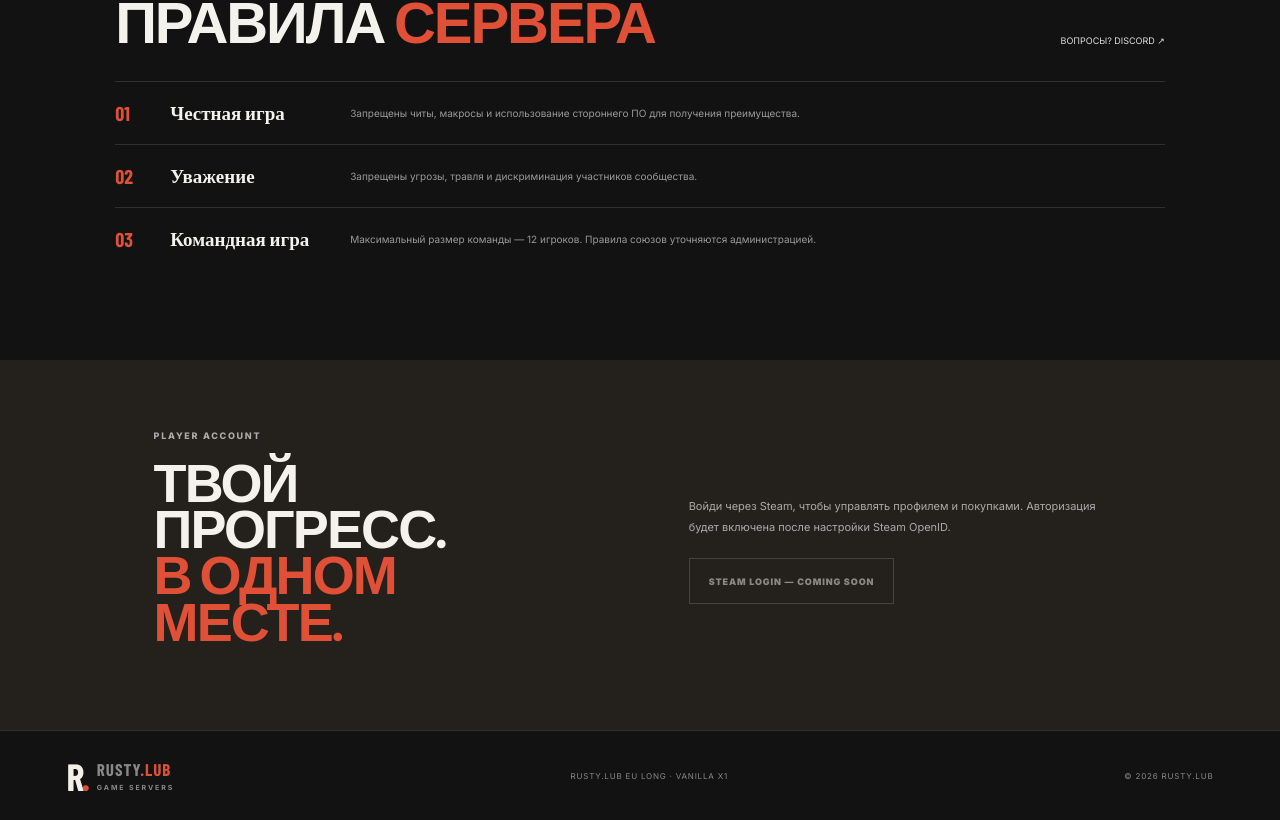
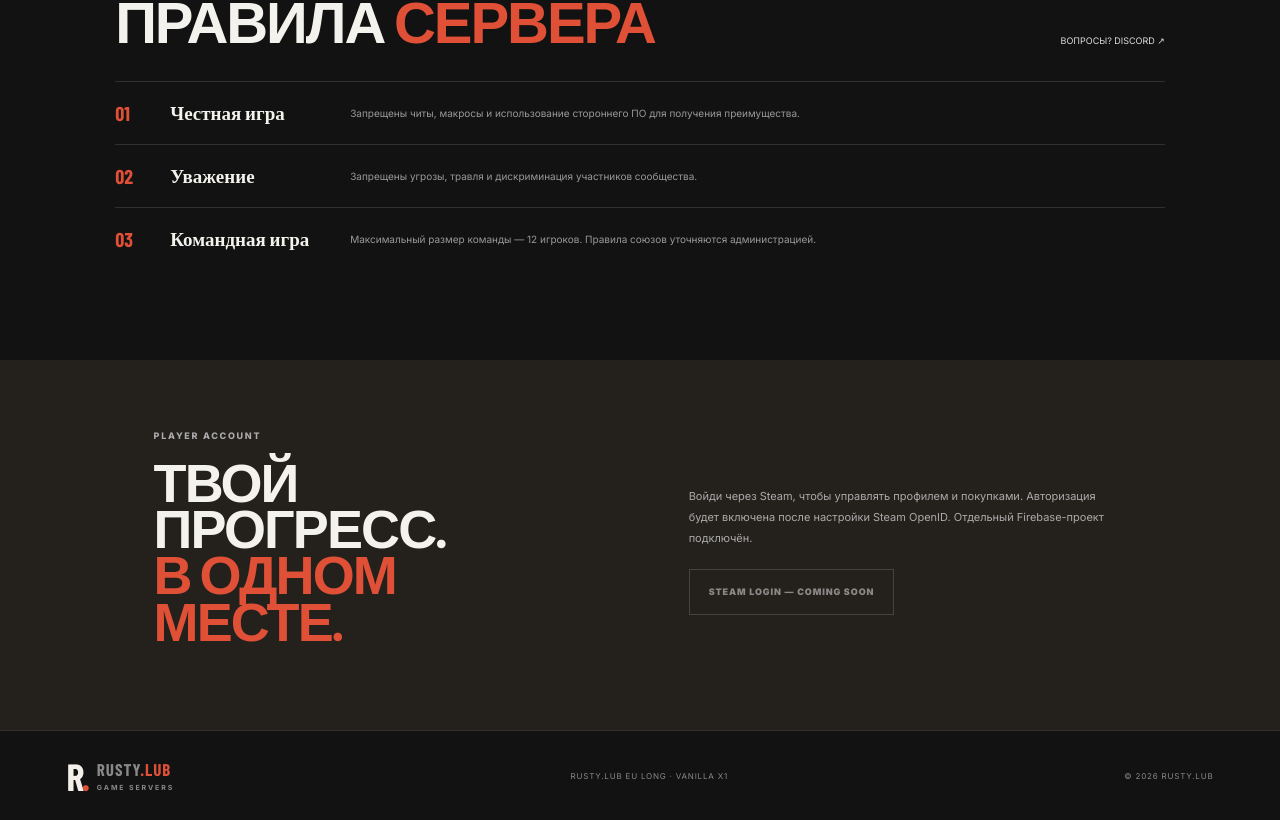
Before and after one commit to RustyLub/GAME-SERVER, a React (Vite) app: page / in a window 1280 px wide. Shown: the part 3483-4303 px from the top of the page. Built offline with nearby package versions, Linux system fonts and the light colour scheme; no server answers; a web font is replaced by a local one.

Commit message:
feat: expose separate Firebase configuration status

```diff
--- a/src/App.tsx
+++ b/src/App.tsx
@@ -1,4 +1,5 @@
 import { useMemo, useState } from "react";
+import { isFirebaseConfigured } from "./lib/firebase";
 
 type Tab = "all" | "monthly" | "vanilla";
 
@@ -151,7 +152,7 @@ function App() {
           <div className="rule-row"><b>03</b><span>Командная игра</span><p>Максимальный размер команды — 12 игроков. Правила союзов уточняются администрацией.</p></div>
         </section>
 
-        <section className="account-band" id="account"><div><div className="eyebrow">PLAYER ACCOUNT</div><h2>ТВОЙ ПРОГРЕСС.<br /><em>В ОДНОМ МЕСТЕ.</em></h2></div><div><p>Войди через Steam, чтобы управлять профилем и покупками. Авторизация будет включена после настройки Steam OpenID.</p><button className="btn btn-ghost" disabled>STEAM LOGIN — COMING SOON</button></div></section>
+        <section className="account-band" id="account"><div><div className="eyebrow">PLAYER ACCOUNT</div><h2>ТВОЙ ПРОГРЕСС.<br /><em>В ОДНОМ МЕСТЕ.</em></h2></div><div><p>Войди через Steam, чтобы управлять профилем и покупками. Авторизация будет включена после настройки Steam OpenID. {isFirebaseConfigured ? "Отдельный Firebase-проект подключён." : "Ожидается конфигурация отдельного Firebase-проекта GAME-SERVER."}</p><button className="btn btn-ghost" disabled>STEAM LOGIN — COMING SOON</button></div></section>
       </main>
 
       <footer className="footer"><a className="logo" href="#home"><span className="logo-symbol">R<span>.</span></span><span className="logo-word">RUSTY<span>.LUB</span><small>GAME SERVERS</small></span></a><span>RUSTY.LUB EU LONG · VANILLA X1</span><span>© 2026 RUSTY.LUB</span></footer>
```
